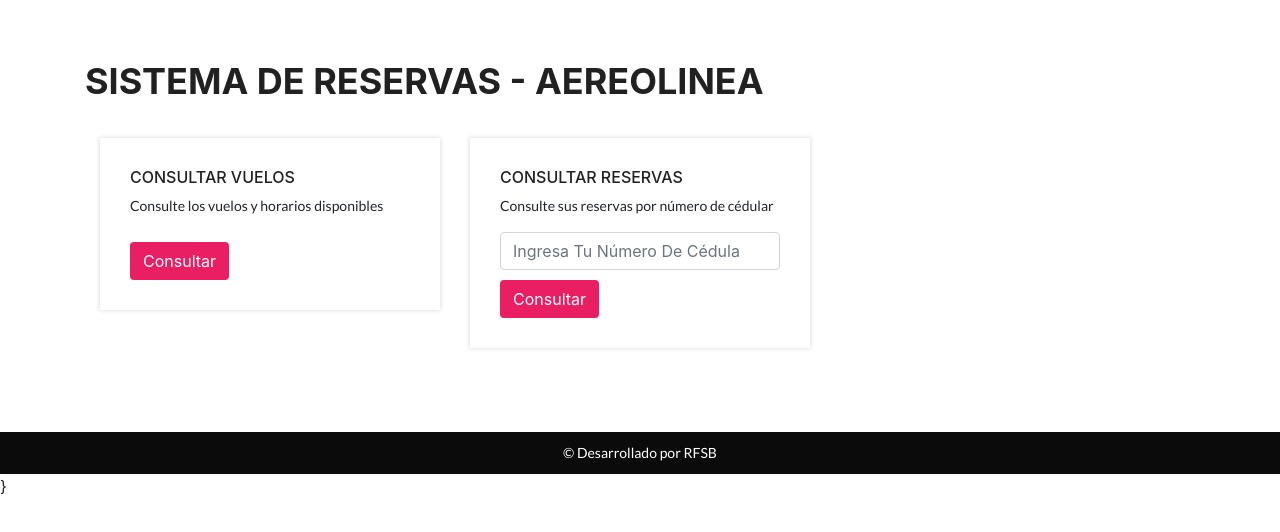
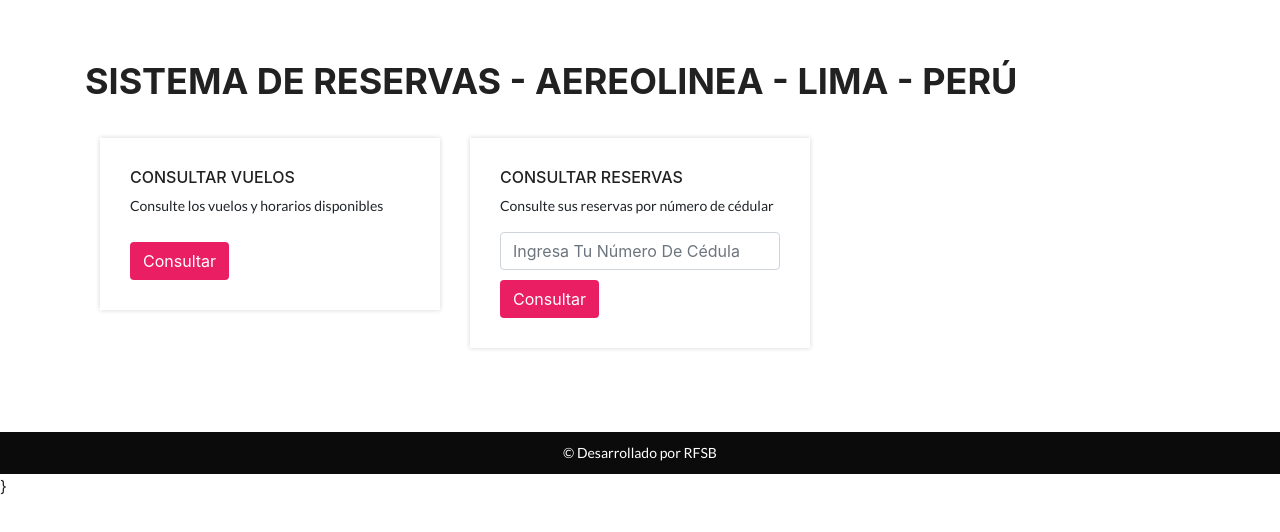
Before and after one commit to Leec-dev/ReservaVuelos, a plain HTML site: page index.html in a window 1280 px wide. Drawn offline with Linux system fonts and the light colour scheme.

Commit message:
Cambios 2

```diff
--- a/index.html
+++ b/index.html
@@ -13,7 +13,7 @@
      <section class="section-padding">
       <div class="container">
         <div class="row">
-          <h1 class="section-title">SISTEMA DE RESERVAS - AEREOLINEA</h1>
+          <h1 class="section-title">SISTEMA DE RESERVAS - AEREOLINEA - LIMA - PERÚ</h1>
         </div>
         <div class="row">
           <div id="menu1" class="col-xs-12 col-md-6 col-lg-4">
```
